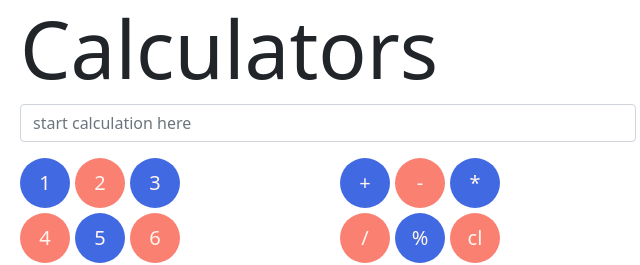
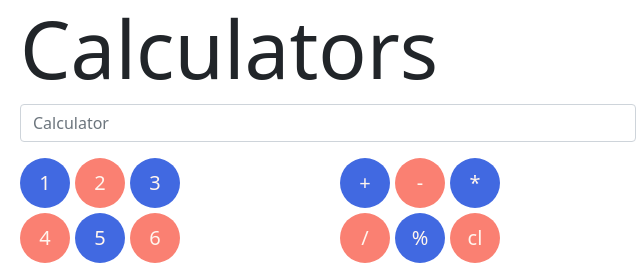
Before and after one commit to anilkapse1/js-calculator, a plain HTML site: page index.html in a window 1280 px wide. Shown: the top 265 px of the page, 312-952 px from the left. Drawn offline with nearby package versions, Linux system fonts and the light colour scheme.

```diff
--- a/index.html
+++ b/index.html
@@ -22,7 +22,7 @@
                 <h1 class="display-1">Calculators</h1>
                 <div class="mb-3">
                     <input type="text" value="" class="form-control calc-area" id="exampleFormControlInput1"
-                        placeholder="start calculation here" />
+                        placeholder="Calculator" />
                 </div>
             </div>
         </div>
```
